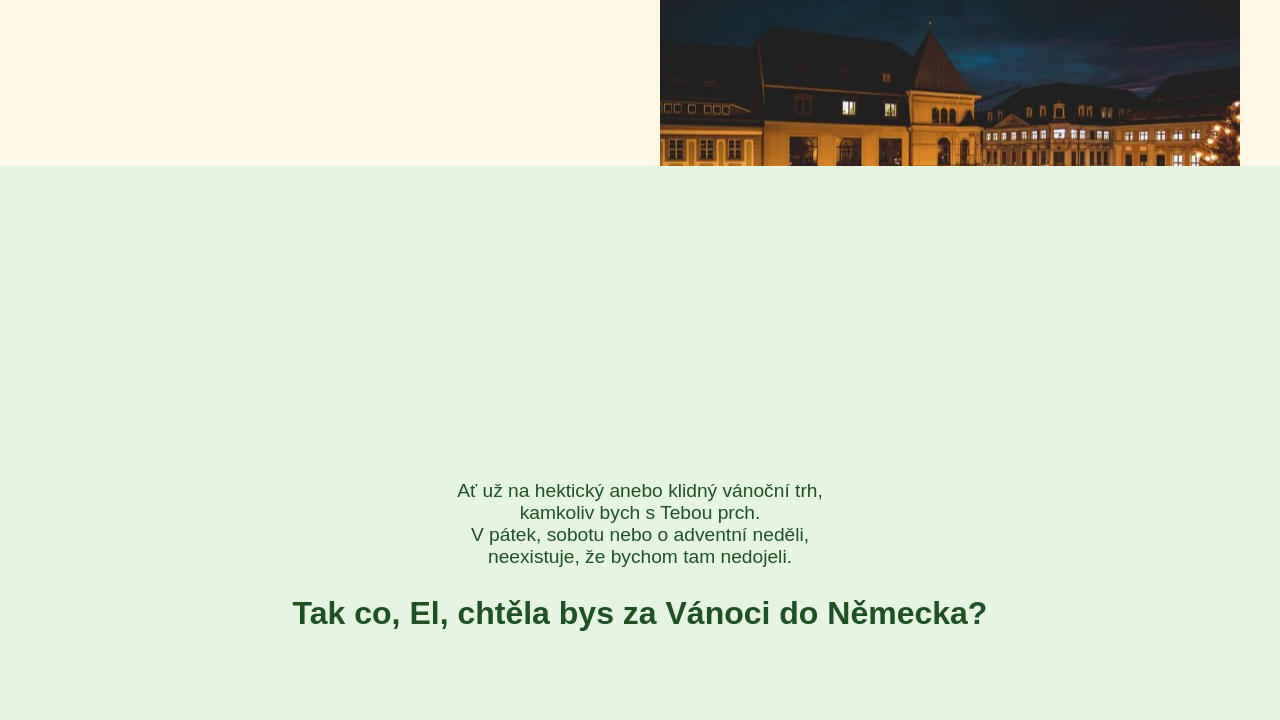
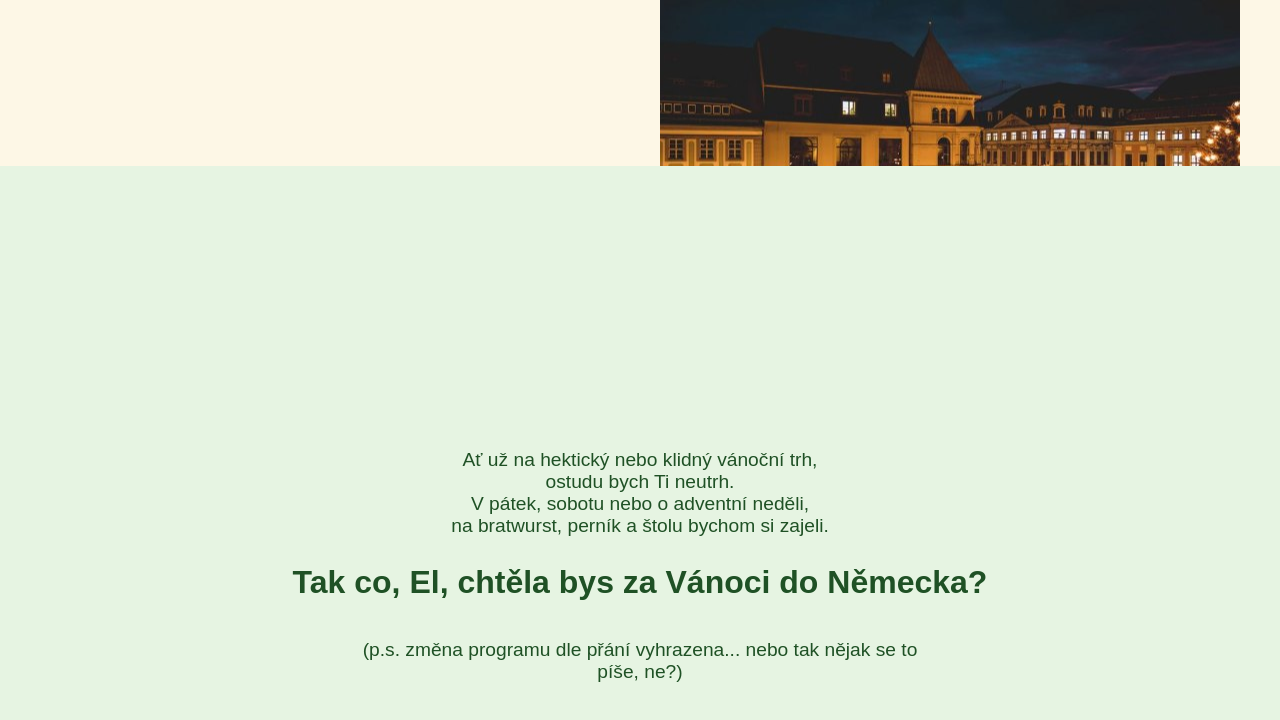
Before and after one commit to kefiiiiR/vanocni_lucie, a plain HTML site: page index.html in a window 1280 px wide. Shown: the part 2234-2954 px from the top of the page. Drawn offline with Linux system fonts and the light colour scheme.

Commit message:
Update index.html

```diff
--- a/index.html
+++ b/index.html
@@ -58,11 +58,13 @@
     </section>
 
     <section id="contact" class="section contact">
-        <p>Ať už na hektický anebo klidný vánoční trh,</p>
-	<p>kamkoliv bych s Tebou prch.</p>
+        <p>Ať už na hektický nebo klidný vánoční trh,</p>
+	<p>ostudu bych Ti neutrh.</p>
 	<p>V pátek, sobotu nebo o adventní neděli,</p>
-	<p>neexistuje, že bychom tam nedojeli.</p>
+	<p>na bratwurst, perník a štolu bychom si zajeli.</p>
         <h2>Tak co, El, chtěla bys za Vánoci do Německa?</h2>
+<br>
+<p>(p.s. změna programu dle přání vyhrazena... nebo tak nějak se to píše, ne?)</>
     </section>
 
     <script src="menu.js"></script>
```
